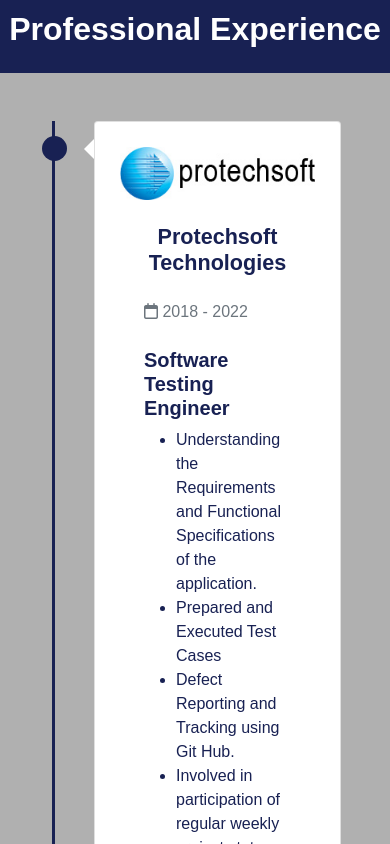
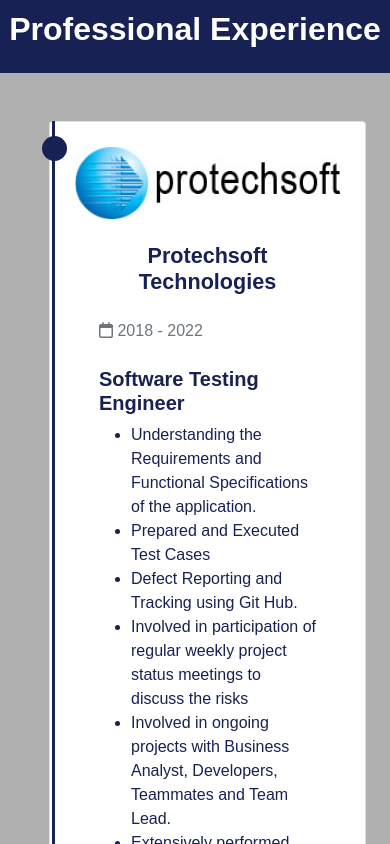
Before and after one commit to Rajeshkumar-Murugan/Portfolio-master, a React (Create React App) app: page / in a window 390 px wide. Shown: the part 5160-6004 px from the top of the page. Built offline with nearby package versions, Linux system fonts and the light colour scheme; the HTML template or start-up script is replaced by a standard one.

Commit message:
Responsive Commit

```diff
--- a/src/Workexperience.css
+++ b/src/Workexperience.css
@@ -94,17 +94,22 @@
   /* Full-width containers */
   .timeline-2 {
     width: 100%;
-    padding-left: 70px;
-    padding-right: 25px;
+    padding-left: 25px;
+        padding-right: 0px;
+
+    /* padding-right: 25px; */
   }
 
   /* Make sure that all arrows are pointing leftwards */
   .timeline-2::before {
-    left: 60px;
+    /* left: 60px; */
     border: medium solid white;
-    border-width: 10px 10px 10px 0;
+    /* border-width: 10px 10px 10px 0; */
+    /* padding-right: 0px; */
     border-color: transparent white transparent transparent;
   }
+
+
 
   /* Make sure all circles are at the same spot */
   .left-2::after,
@@ -112,9 +117,9 @@
     left: 18px;
   }
 
-  .left-2::before {
+  /* .left-2::before {
     right: auto;
-  }
+  } */
 
   /* Make all right containers behave like the left ones */
   .right-2 {
```
